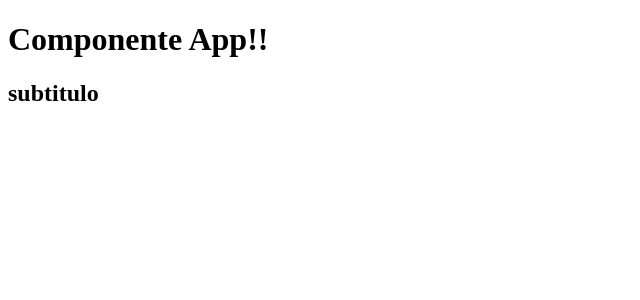
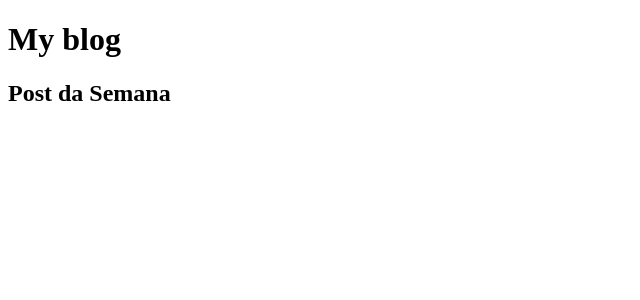
Before and after one commit to casemiroj/react-fundamentals, a React app: page / in a window 1280 px wide. Shown: the top 300 px of the page, without its empty margins (0-640 px from the left). Built offline with nearby package versions, Linux system fonts and the light colour scheme.

Commit message:
Utilizando expressoes js no jsx

```diff
--- a/src/App.js
+++ b/src/App.js
@@ -1,10 +1,12 @@
 import React from 'react';
+
+const category = 'Post da Semana'
 
 function App() {
   return (
     <>
-      <h1>Componente App!!</h1>
-      <h2>subtitulo</h2>
+      <h1>My blog</h1>
+      <h2>{category}</h2>
     </>
   );
 }
```
